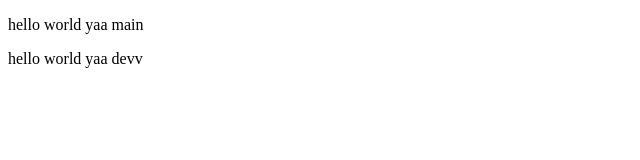
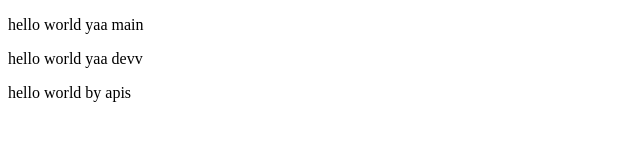
Before and after one commit to Reifan1909/belajar-github-smt5, a plain HTML site: page index.html in a window 1280 px wide. Shown: the whole page, without its empty margins (0-640 px from the left). Drawn offline with Linux system fonts and the light colour scheme.

Commit message:
Add new paragraph with API greeting

```diff
--- a/index.html
+++ b/index.html
@@ -8,5 +8,6 @@
 <body>
   <p>hello world yaa main</p>
   <p>hello world yaa devv</p>
+  <p>hello world by apis</p>
 </body>
 </html>
```
